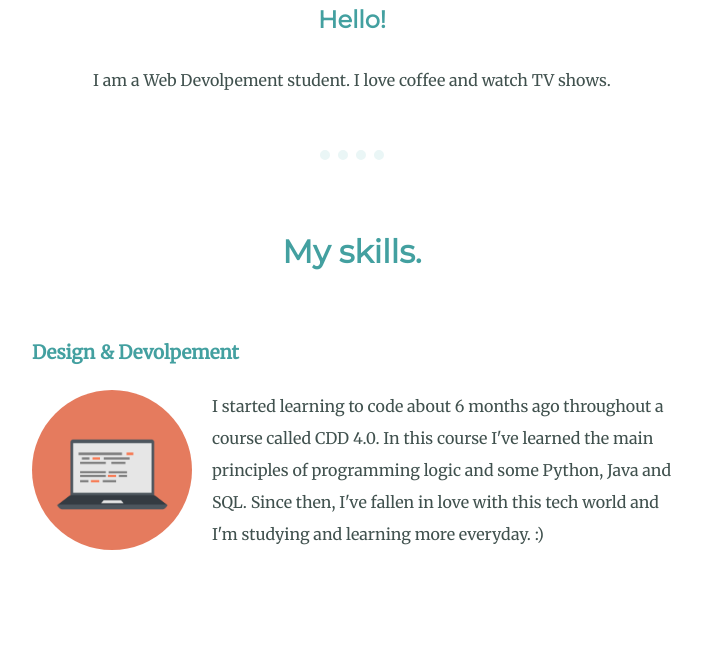
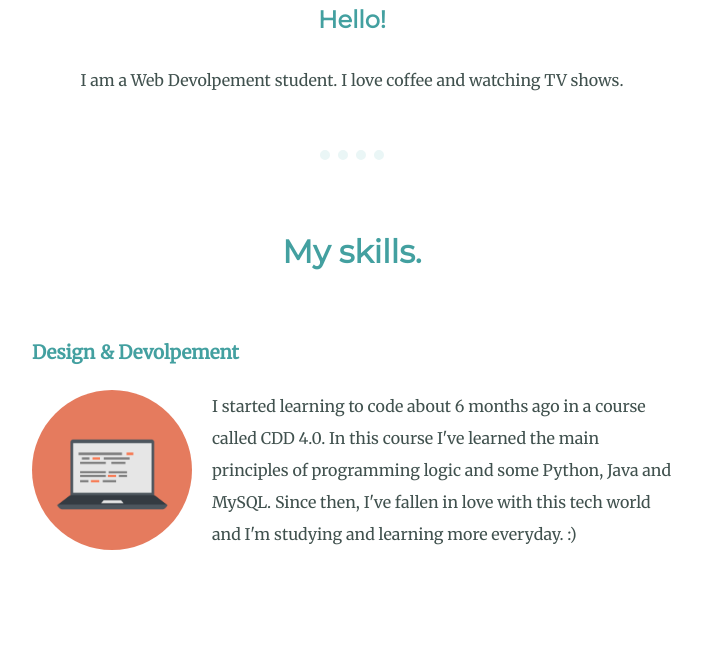
Before and after one commit to MMattoss/cv-website, a plain HTML site: page index.html in a window 1280 px wide. Shown: the part 820-1467 px from the top of the page, without its empty margins (288-991 px from the left). Drawn offline with Linux system fonts and the light colour scheme.

Commit message:
Update index.html

```diff
--- a/index.html
+++ b/index.html
@@ -21,7 +21,7 @@
     <img class="profile-pic" src="https://media.licdn.com/dms/image/D4D03AQHXCu0lOF9OCQ/profile-displayphoto-shrink_800_800/0/1669947476408?e=1681344000&v=beta&t=0B98zydM7JBxK9_lYHNTjk8UQrZwa30RmfV4md9g9fY" alt="profile-pic">
     <h2>Hello!</h2>
     <br>
-    <p>I am a Web Devolpement student. I love coffee and watch TV shows.</p>
+    <p>I am a Web Devolpement student. I love coffee and watching TV shows.</p>
     <hr>
   </div>
 
@@ -29,8 +29,8 @@
     <h2 class="skill-title">My skills.</h2>
     <h3>Design & Devolpement</h3>
     <img class="computer-img" src="My images/computer.png" alt="computer-img">
-    <p>I started learning to code about 6 months ago throughout a course called CDD 4.0.
-      In this course I've learned the main principles of programming logic and some Python, Java and SQL.
+    <p>I started learning to code about 6 months ago in a course called CDD 4.0.
+      In this course I've learned the main principles of programming logic and some Python, Java and MySQL.
       Since then, I've fallen in love with this tech world and I'm studying and learning more everyday. :)</p>
   </div>
 
@@ -50,7 +50,7 @@
     <hr>
     <h2 class="getintouch">Get In Touch</h2>
     <h3>If you too are studying</h3>
-    <p>Hey, even thougt I don't have enough knowledge (yet haha) we can still code together and help each other!</p>
+    <p>Hey, even though I don't have enough knowledge (yet haha) we can still code together and help each other!</p>
     <a href="mailto:mattoss.barreto@gmail.com"><button class="btn">Contact me</button></a>
   </div>
 
```
